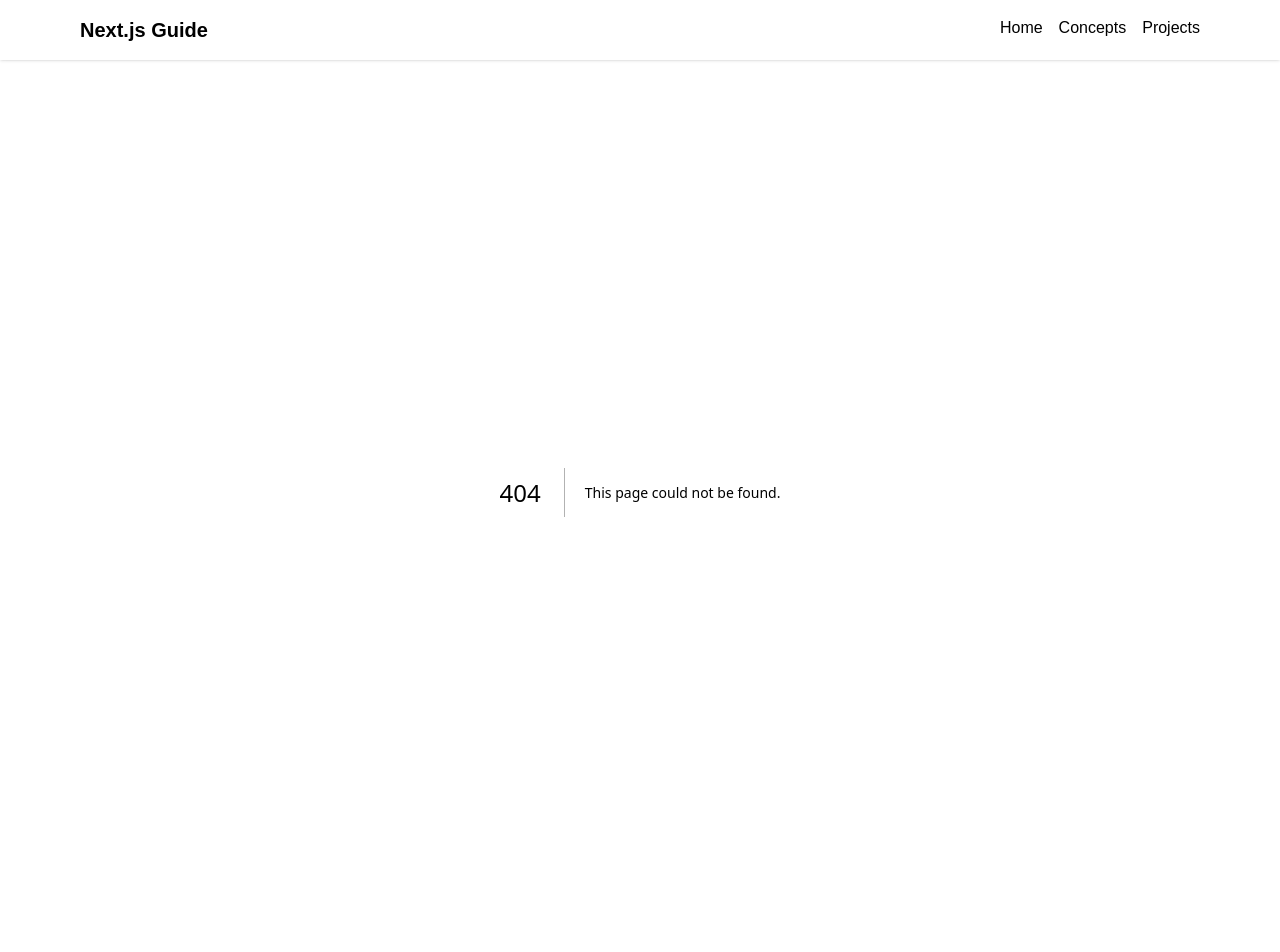
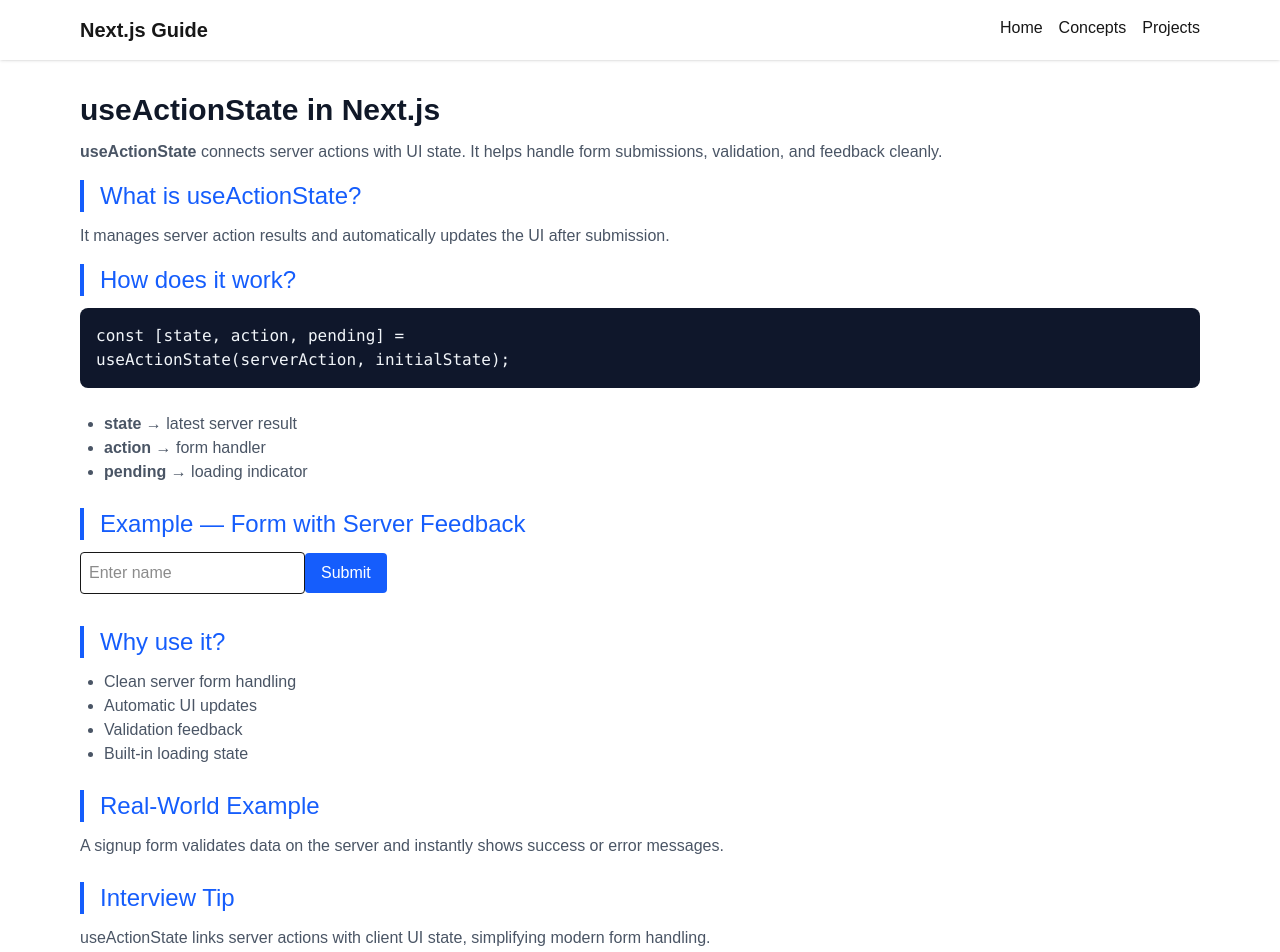
Before and after one commit to Monisasmal/nextjs-concept, a Next.js app: page /concepts/useActionState in a window 1280 px wide. Before the commit this address had no page. Shown: the top 952 px of the page. Built offline with nearby package versions, Linux system fonts and the light colour scheme.

Commit message:
first commit

```diff
--- a/src/app/concepts/page.jsx
+++ b/src/app/concepts/page.jsx
@@ -28,7 +28,7 @@
   {name: "What is not-found-js?", path:"concepts/NotFound"},
   {name: "What is generate Static Params?", path:"concepts/generateStaticParams"},
   {name: "What is use Server?", path:"concepts/useServer"},
-  // {name: "What is use of useActionState?", path:"concepts/useActionState"},
+  {name: "What is use of useActionState?", path:"concepts/useActionState"},
   // {name: "What is use of useFormStatus()?", path:"concepts/useFormStatus"},
   // {name: "What is use of Redirect()?", path:"concepts/Redirect"},
   // {name: "What is use of useRouter()?", path:"concepts/useRouter"},
--- /dev/null
+++ b/src/app/concepts/useActionState/action.jsx
@@ -0,0 +1,11 @@
+"use server";
+
+export async function fakeSubmit(prevState, formData) {
+  const name = formData.get("name");
+
+  if (!name) {
+    return { message: "Name is required!" };
+  }
+
+  return { message: `Saved: ${name}` };
+}
--- /dev/null
+++ b/src/app/concepts/useActionState/page.jsx
@@ -0,0 +1,106 @@
+"use client";
+
+import { useActionState } from "react";
+import { fakeSubmit } from "./action";
+
+export default function UseActionStateConcept() {
+  const [state, formAction, pending] = useActionState(fakeSubmit, {
+    message: "",
+  });
+
+  return (
+    <article className="prose prose-slate max-w-none">
+
+      <h1 className="text-2xl md:text-3xl font-bold text-gray-900 mb-3">
+        useActionState in Next.js
+      </h1>
+
+      <p className="mb-4 text-gray-600">
+        <strong>useActionState</strong> connects server actions with UI state.
+        It helps handle form submissions, validation, and feedback cleanly.
+      </p>
+
+      {/* WHAT */}
+      <h2 className="text-2xl text-blue-600 border-l-4 border-blue-600 pl-4 mb-3">
+        What is useActionState?
+      </h2>
+
+      <p className="text-gray-600 mb-4">
+        It manages server action results and automatically updates the UI after submission.
+      </p>
+
+      {/* HOW */}
+      <h2 className="text-2xl text-blue-600 border-l-4 border-blue-600 pl-4 mb-3">
+        How does it work?
+      </h2>
+
+      <pre className="rounded-lg bg-slate-900 p-4 text-slate-100 mb-6 overflow-x-auto">
+        <code>{`const [state, action, pending] =
+useActionState(serverAction, initialState);`}</code>
+      </pre>
+
+      <ul className="list-disc pl-6 text-gray-600 mb-6">
+        <li><strong>state</strong> → latest server result</li>
+        <li><strong>action</strong> → form handler</li>
+        <li><strong>pending</strong> → loading indicator</li>
+      </ul>
+
+      {/* EXAMPLE */}
+      <h2 className="text-2xl text-blue-600 border-l-4 border-blue-600 pl-4 mb-3">
+        Example — Form with Server Feedback
+      </h2>
+
+      <form action={formAction} className="space-y-2 mb-6">
+        <input
+          name="name"
+          placeholder="Enter name"
+          className="border p-2 rounded"
+        />
+
+        <button
+          type="submit"
+          disabled={pending}
+          className="bg-blue-600 text-white px-4 py-2 rounded"
+        >
+          {pending ? "Saving..." : "Submit"}
+        </button>
+      </form>
+
+      {state.message && (
+        <p className="text-gray-600 mb-6">{state.message}</p>
+      )}
+
+      {/* WHY */}
+      <h2 className="text-2xl text-blue-600 border-l-4 border-blue-600 pl-4 mb-3">
+        Why use it?
+      </h2>
+
+      <ul className="list-disc pl-6 text-gray-600 mb-6">
+        <li>Clean server form handling</li>
+        <li>Automatic UI updates</li>
+        <li>Validation feedback</li>
+        <li>Built-in loading state</li>
+      </ul>
+
+      {/* REAL WORLD */}
+      <h2 className="text-2xl text-blue-600 border-l-4 border-blue-600 pl-4 mb-3">
+        Real-World Example
+      </h2>
+
+      <p className="text-gray-600 mb-6">
+        A signup form validates data on the server and instantly shows success
+        or error messages.
+      </p>
+
+      {/* INTERVIEW */}
+      <h2 className="text-2xl text-blue-600 border-l-4 border-blue-600 pl-4 mb-3">
+        Interview Tip
+      </h2>
+
+      <p className="text-gray-600">
+        useActionState links server actions with client UI state, simplifying modern form handling.
+      </p>
+
+    </article>
+  );
+}
```
